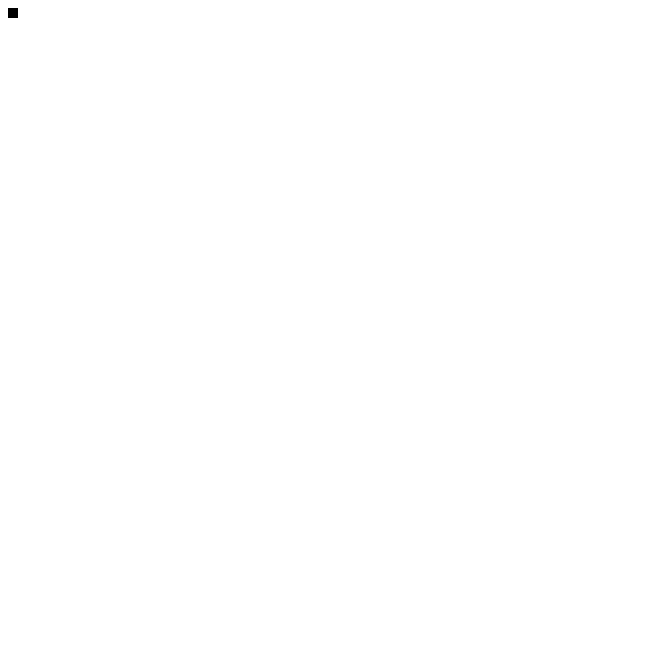
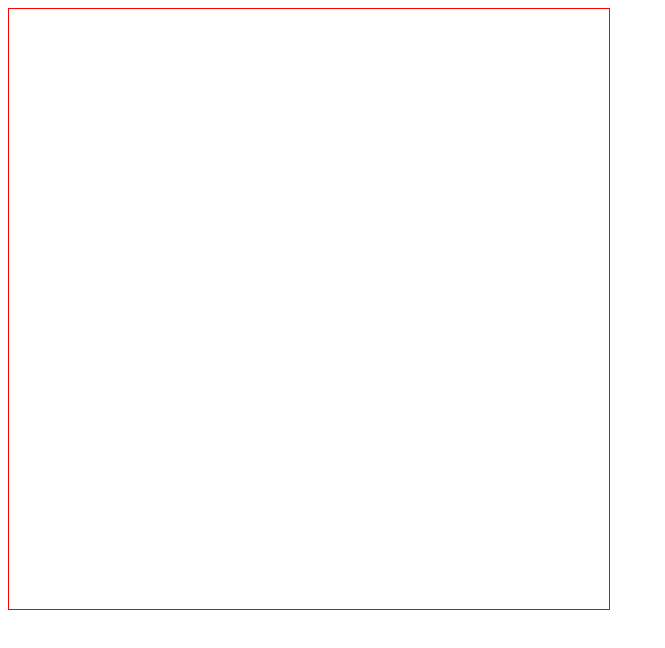
Before and after one commit to alex-mac/Blokus, a plain HTML site: page index.html in a window 1280 px wide. Shown: the whole page, without its empty margins (0-665 px from the left). Drawn offline with nearby package versions, Linux system fonts and the light colour scheme.

Commit message:
start point for Blokus, red gameboard

```diff
--- a/css/main.css
+++ b/css/main.css
@@ -1,11 +1,5 @@
-.container{
-	height: 500px;
-	width: 500px;
+#gameBoard{
+	height: 600px;
+	width: 600px;
 	border: 1px solid red;
 }
-
-#square {
-	height: 10px;
-	width: 10px;
-	background-color: black;
-}
--- a/index.html
+++ b/index.html
@@ -8,6 +8,8 @@
 	<script type="text/javascript" src="script.js"></script>
 </head>
 <body>
-	<div id="square"></div>
+	<div class="container">
+		<div id="gameBoard"></div>
+	</div>
 </body>
 </html>
--- a/script.js
+++ b/script.js
@@ -1,12 +1,4 @@
 $(document).ready(function(){
 	console.log("i'm ready");
 
-	$(document).keydown(function(e){
-		if (e.which == 39) { //right
-			$("#square").style.left="50px";
-			// $("#square").animate({'left': '+=100'});
-
-			// $('#bottom_arrow').animate({ 'left': '+=100' });
-		}
-	})
 });
```
